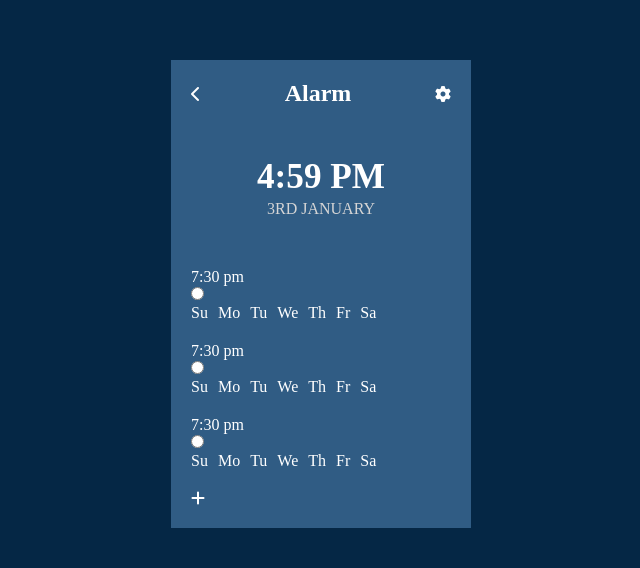
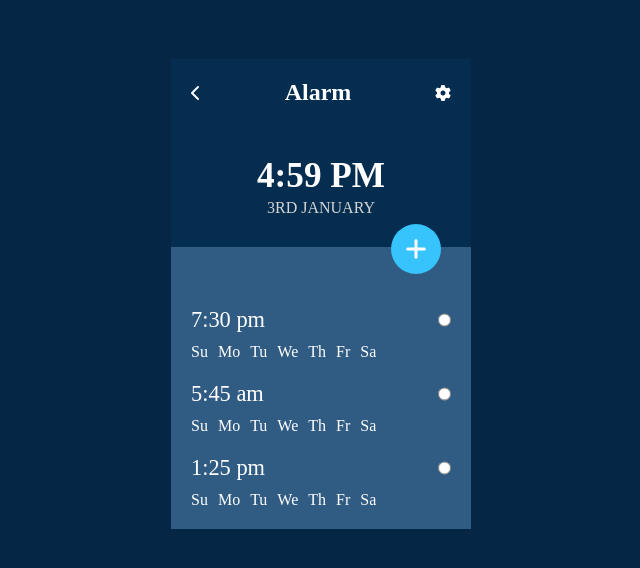
Before and after one commit to egidehirwa/100DaysOfCode, a plain HTML site: page Day19/index.html in a window 1280 px wide. Shown: the part 106-674 px from the top of the page, without its empty margins (319-959 px from the left). Drawn offline with Linux system fonts and the light colour scheme.

Commit message:
added styling

```diff
--- a/Day19/index.html
+++ b/Day19/index.html
@@ -38,7 +38,7 @@
                     </div>
                     <div class="day__container">
                         <div class="day__header">
-                            <p class="day__time">7:30 pm</p>
+                            <p class="day__time">5:45 am</p>
                             <input type="radio" name="switch" id="">
                         </div>
                         <div class="day__week">
@@ -53,7 +53,7 @@
                     </div>
                     <div class="day__container">
                         <div class="day__header">
-                            <p class="day__time">7:30 pm</p>
+                            <p class="day__time">1:25 pm</p>
                             <input type="radio" name="switch" id="">
                         </div>
                         <div class="day__week">
--- a/Day19/style.css
+++ b/Day19/style.css
@@ -22,12 +22,13 @@ section {
 }
 
 .alarm-wrapper {
-    background-color: var(--bg-body);
+    background: linear-gradient( to bottom, hsl(208,88.24%,16.67%) 40%, var(--bg-body) 40%);
     width: 300px;
     display: flex;
     flex-direction: column;
     gap: 20px;
-    padding: 20px
+    padding: 20px;
+    position: relative;
 }
 
 .alarm__header {
@@ -60,6 +61,23 @@ section {
     display: flex;
     flex-direction: column;
     gap: 20px;
+    margin-top: 40px;
+}
+
+.day__container {
+    display: flex;
+    flex-direction: column;
+    gap: 10px;
+}
+
+.day__header {
+    display: flex;
+    flex-direction: row;
+    justify-content: space-between;
+}
+
+.day__time {
+    font-size: 1.4rem;
 }
 
 .day__week {
@@ -67,3 +85,25 @@ section {
     flex-direction: row;
     gap: 10px;
 }
+
+.add-time {
+    position: absolute;
+    right: 10%;
+    top: 35%;
+    width: 50px;
+    height: 50px;
+    background-color: var(--action);
+    border-radius: 50%;
+    display: flex;
+    align-items: center;
+    justify-content: center;
+    cursor: pointer;
+}
+
+.add-time i {
+    font-size: 1.5rem;
+}
+
+i {
+    cursor: pointer;
+}
```
